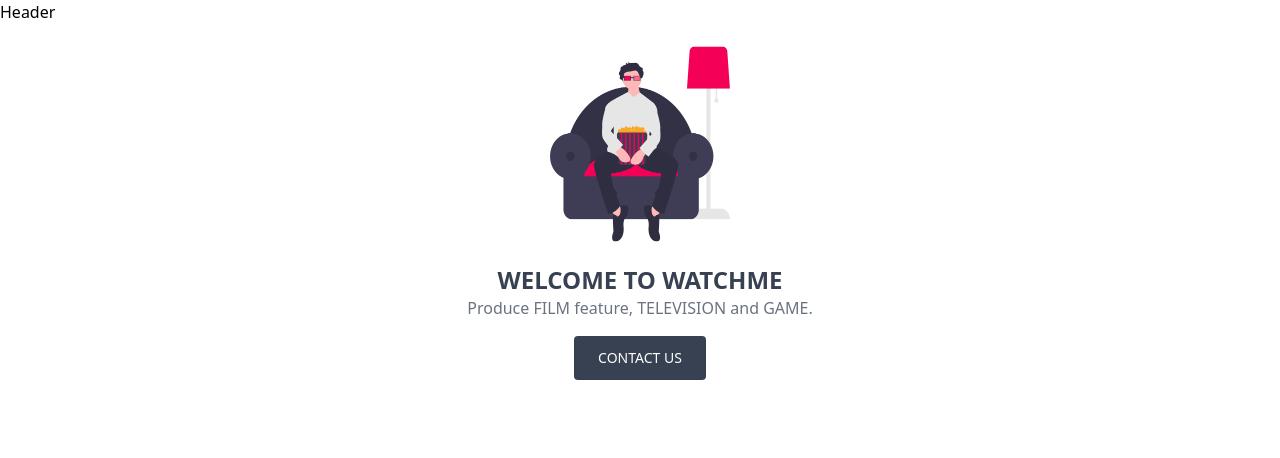
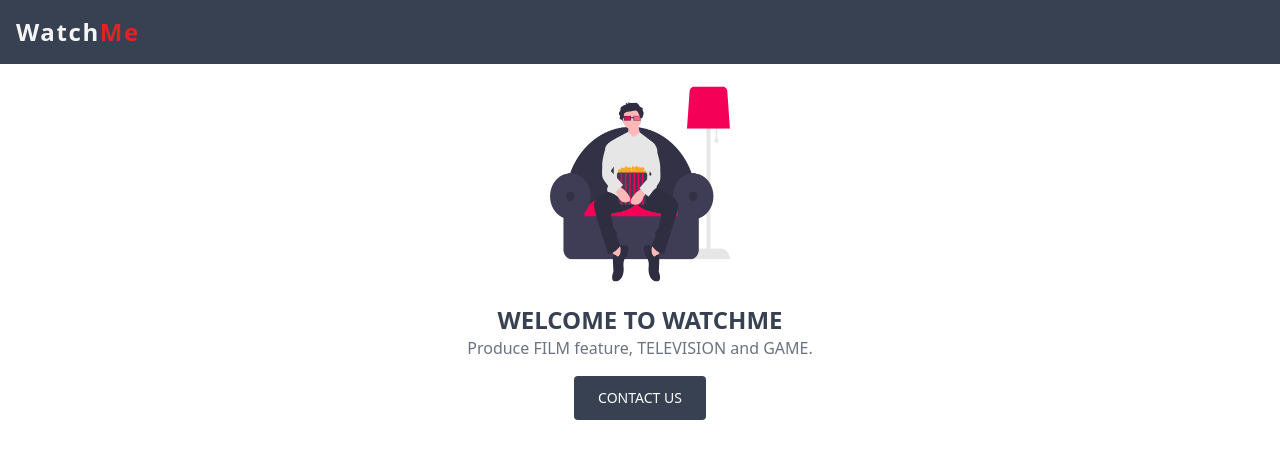
Before and after one commit to MyLhassane/watchme, a Next.js app: page / in a window 1280 px wide. Shown: the top 458 px of the page. Built offline with nearby package versions, Linux system fonts and the light colour scheme.

Commit message:
Created Header/Navbar Component

```diff
--- a/components/Layout.js
+++ b/components/Layout.js
@@ -1,9 +1,10 @@
 import React from "react";
+import Navbar from "./Navbar";
 
 const Layout = ({ children }) => {
   return (
     <>
-      Header
+      <Navbar />
       <main>{children}</main>
     </>
   );
--- /dev/null
+++ b/components/Navbar.js
@@ -0,0 +1,18 @@
+import Link from 'next/link'
+import React from 'react'
+
+const Navbar = () => {
+  return (
+    <div className='bg-gray-700'>
+        <div className='font-bold text-neutral-100 p-4 max-w-7xl mx-auto container tracking-widest'>
+            <Link href="/">
+                <a className='text-base md:text-2xl'>Watch
+                    <span className='text-red-600'>Me</span>
+                </a>
+            </Link>
+        </div>
+    </div>
+  )
+}
+
+export default Navbar
```
